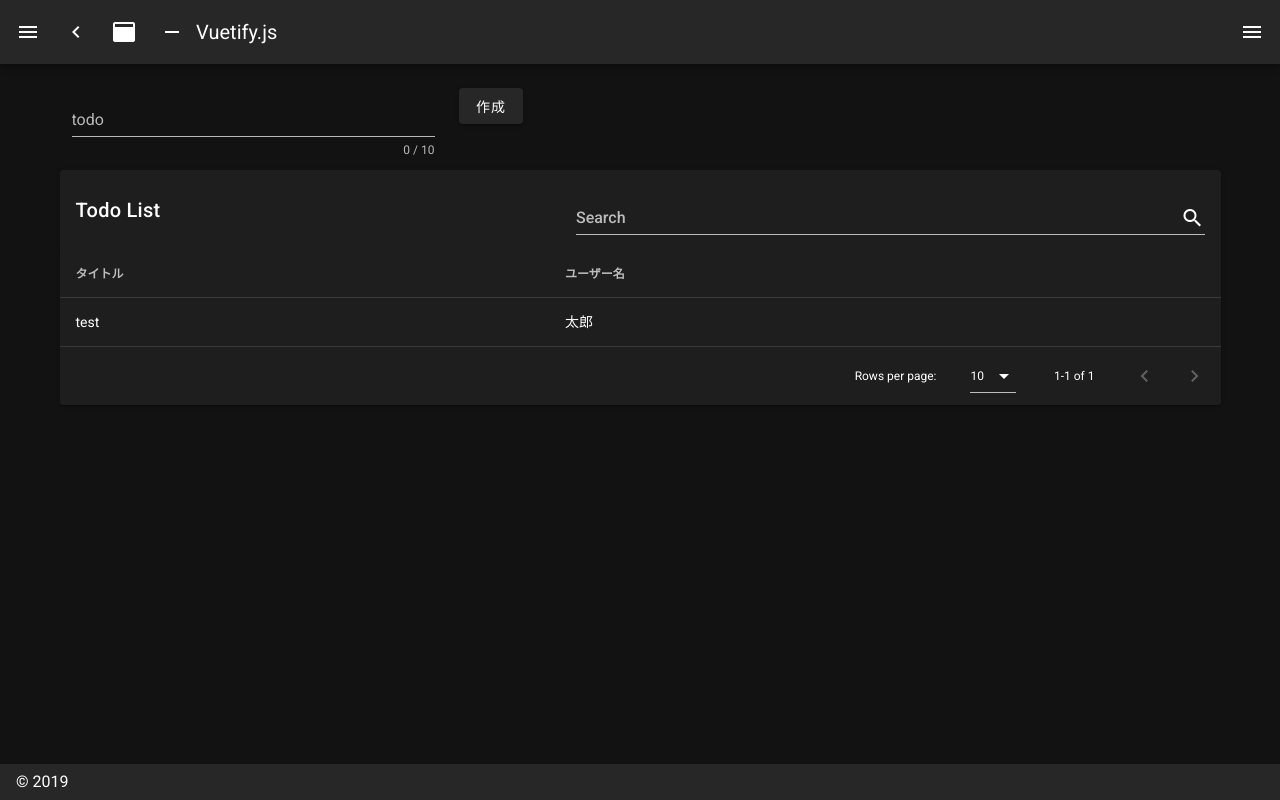
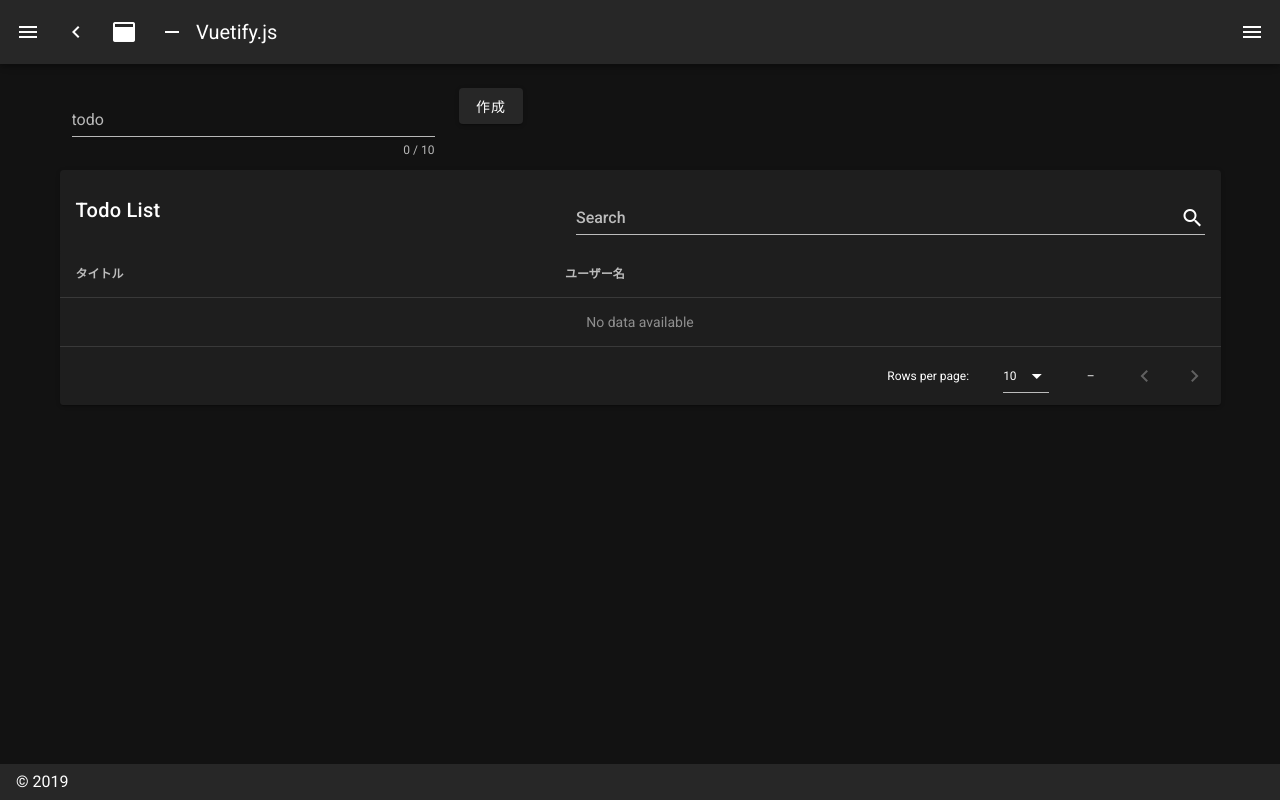
Before and after one commit to NakatsuboYusuke/dev-ToDoApp, a Nuxt app in the folder frontend/: page / in a window 1280 px wide. Built offline with nearby package versions, Linux system fonts and the light colour scheme.

Commit message:
NuxtのTodo作成機能を追加しました

```diff
--- a/frontend/components/AddTodo.vue
+++ b/frontend/components/AddTodo.vue
@@ -22,10 +22,12 @@
   },
   methods: {
     handleSubmit() {
-      this.title = '';
+      // handleSubmit メソッドで取得した値を、$emit で親コンポーネントに渡す
+      this.$emit('submit', this.title)
+      this.title = ''
     }
   }
-};
+}
 </script>
 
 <style>
--- a/frontend/components/TodoList.vue
+++ b/frontend/components/TodoList.vue
@@ -11,14 +11,17 @@
 
 <script>
 export default {
+  // 配列 todos の値を受け取る
+  props: ['todos'],
   data() {
     return {
-      todos: [
-        {
-          title: 'test',
-          username: '太郎',
-        }
-      ],
+      // 初期値は不要となるので削除
+      // todos: [
+      //   {
+      //     title: 'test',
+      //     username: '太郎'
+      //   }
+      // ],
       search: '',
       headers: [
         {
--- a/frontend/pages/index.vue
+++ b/frontend/pages/index.vue
@@ -1,13 +1,15 @@
 <template>
   <div>
-    <AddTodo />
-    <TodoList />
+    <!-- 子コンポーネントから値を取得する -->
+    <AddTodo @submit="addTodo" />
+    <!-- 配列 todos に値をpushする -->
+    <TodoList :todos="todos" />
   </div>
 </template>
 
 <script>
-import AddTodo from "~/components/AddTodo";
-import TodoList from "~/components/TodoList";
+import AddTodo from '~/components/AddTodo';
+import TodoList from '~/components/TodoList';
 
 export default {
   components: {
@@ -18,6 +20,13 @@
     return {
       todos: []
     }
+  },
+  methods: {
+    addTodo(title) {
+      this.todos.push({
+        title
+      });
+    }
   }
 }
 </script>
```
Also changed, not shown: 1 other file (tests, documents, lock files or other folders).
